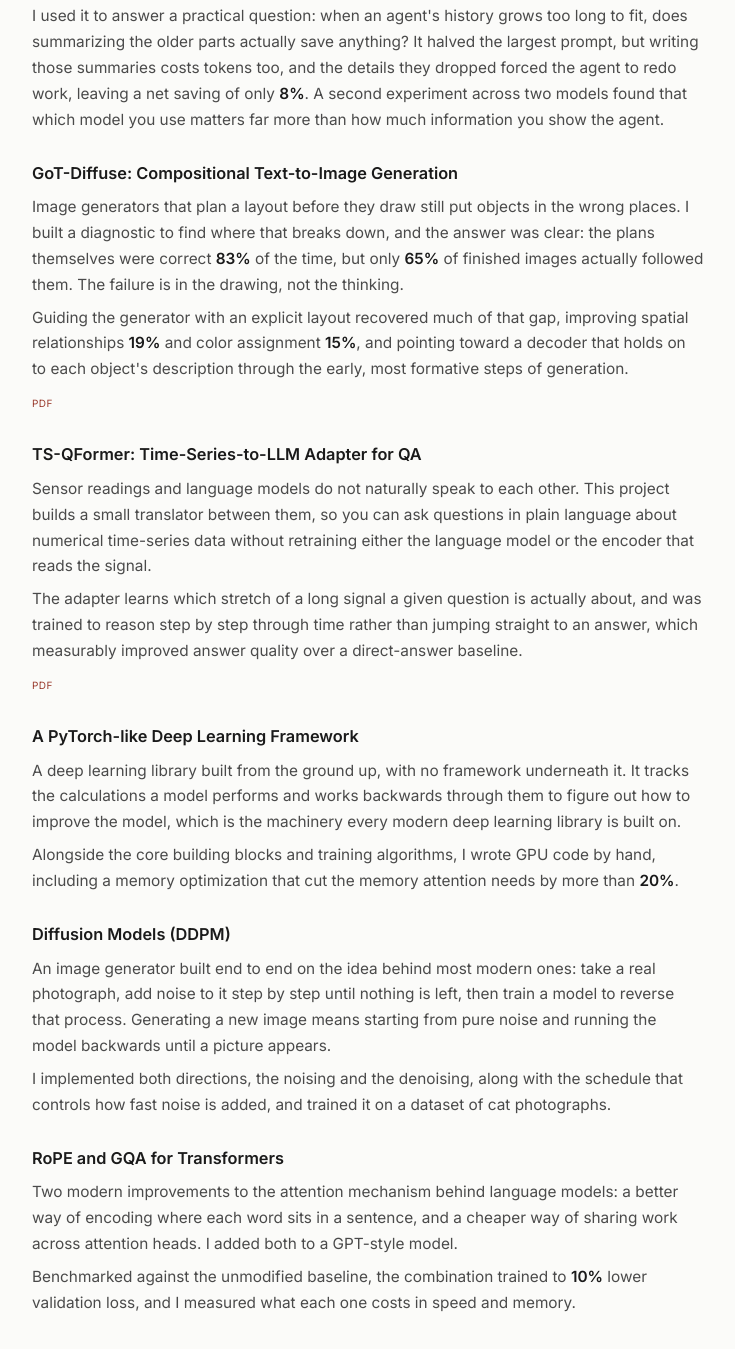
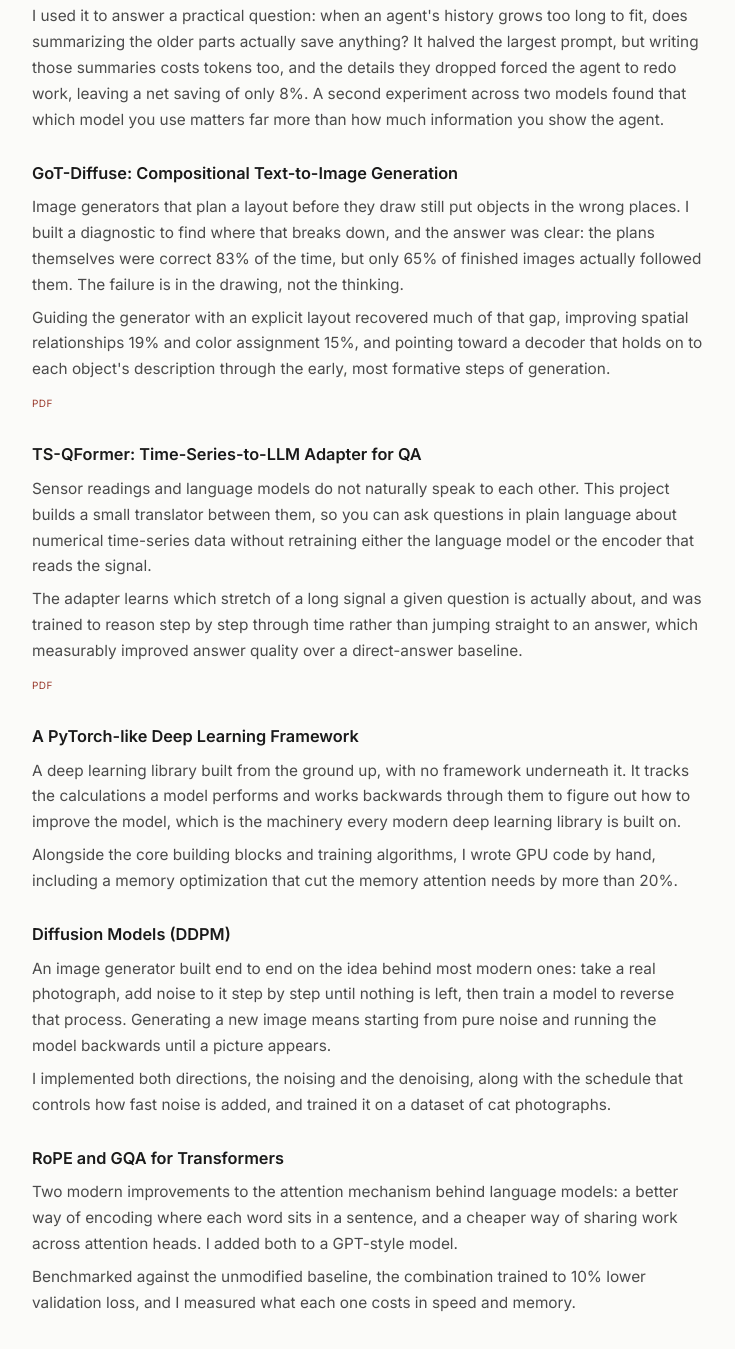
Before and after one commit to raghav3003/raghav3003.github.io, a plain HTML site: page index.html in a window 1280 px wide. Shown: the part 2550-3899 px from the top of the page, without its empty margins (272-1007 px from the left). Drawn offline with Linux system fonts and the light colour scheme.

Commit message:
Bold only project titles, not body text
Co-Authored-By: Claude Opus 5 (1M context) <noreply@anthropic.com>

```diff
--- a/index.html
+++ b/index.html
@@ -158,7 +158,7 @@
           I used it to answer a practical question: when an agent's history grows too long to fit, does
           summarizing the older parts actually save anything? It halved the largest prompt, but writing those
           summaries costs tokens too, and the details they dropped forced the agent to redo work, leaving a net
-          saving of only <strong>8%</strong>. A second experiment across two models found that which model you
+          saving of only 8%. A second experiment across two models found that which model you
           use matters far more than how much information you show the agent.
         </p>
       </article>
@@ -170,12 +170,12 @@
         <p class="entry__desc">
           Image generators that plan a layout before they draw still put objects in the wrong places. I built a
           diagnostic to find where that breaks down, and the answer was clear: the plans themselves were correct
-          <strong>83%</strong> of the time, but only <strong>65%</strong> of finished images actually followed
+          83% of the time, but only 65% of finished images actually followed
           them. The failure is in the drawing, not the thinking.
         </p>
         <p class="entry__desc">
           Guiding the generator with an explicit layout recovered much of that gap, improving spatial
-          relationships <strong>19%</strong> and color assignment <strong>15%</strong>, and pointing toward a
+          relationships 19% and color assignment 15%, and pointing toward a
           decoder that holds on to each object's description through the early, most formative steps of
           generation.
         </p>
@@ -210,7 +210,7 @@
         </p>
         <p class="entry__desc">
           Alongside the core building blocks and training algorithms, I wrote GPU code by hand, including a memory
-          optimization that cut the memory attention needs by more than <strong>20%</strong>.
+          optimization that cut the memory attention needs by more than 20%.
         </p>
       </article>
 
@@ -239,7 +239,7 @@
           both to a GPT-style model.
         </p>
         <p class="entry__desc">
-          Benchmarked against the unmodified baseline, the combination trained to <strong>10%</strong> lower
+          Benchmarked against the unmodified baseline, the combination trained to 10% lower
           validation loss, and I measured what each one costs in speed and memory.
         </p>
       </article>
```
